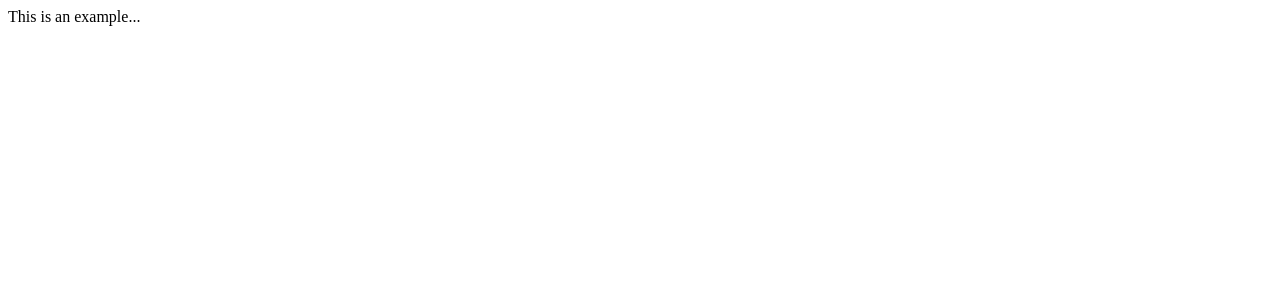
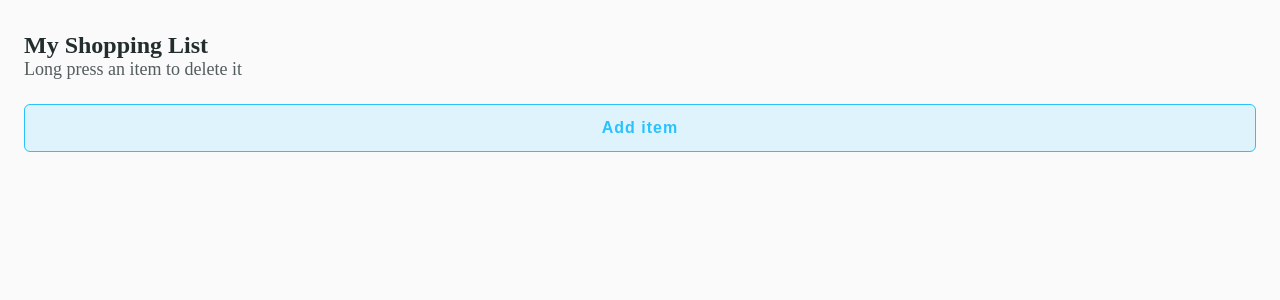
Before and after one commit to fabremauricio/my-shopping-list, a React app: page / in a window 1280 px wide. Shown: the top 300 px of the page. Built offline with nearby package versions, Linux system fonts and the light colour scheme.

Commit message:
Configure webpack for css

```diff
--- a/src/App.js
+++ b/src/App.js
@@ -1,23 +1,17 @@
-// import React from "react";
-// import { BrowserRouter as Router, Switch, Route } from "react-router-dom";
+import React from "react";
+import { BrowserRouter as Router, Switch, Route } from "react-router-dom";
 
-// import Home from "./components/home";
-// import "./main.css";
+import Home from "./components/home";
+import "./main.css";
 
-// function App() {
-//   return (
-//     <Router>
-//       <Switch>
-//         <Route path="/" component={Home} />
-//       </Switch>
-//     </Router>
-//   );
-// }
+function App() {
+  return (
+    <Router>
+      <Switch>
+        <Route path="/" component={Home} />
+      </Switch>
+    </Router>
+  );
+}
 
-// export default App;
-
-import React from "react";
-
-export default function App() {
-  return <div>This is an example...</div>;
-}
+export default App;
--- a/src/index.js
+++ b/src/index.js
@@ -1,22 +1,16 @@
-// import React from "react";
-// import ReactDOM from "react-dom";
+import React from "react";
+import ReactDOM from "react-dom";
 
-// import App from "./App";
+import App from "./App";
 
-// import { Provider } from "react-redux";
-// import store from "./redux/store";
+import { Provider } from "react-redux";
+import store from "./redux/store";
 
-// ReactDOM.render(
-//   <React.StrictMode>
-//     <Provider store={store}>
-//       <App />
-//     </Provider>
-//   </React.StrictMode>,
-//   document.getElementById("root")
-// );
-
-
-import ReactDOM from 'react-dom';
-import App from './App';
-
-ReactDOM.render(<App/>, document.getElementById("root"));
+ReactDOM.render(
+  <React.StrictMode>
+    <Provider store={store}>
+      <App />
+    </Provider>
+  </React.StrictMode>,
+  document.getElementById("root")
+);
--- a/webpack.config.js
+++ b/webpack.config.js
@@ -19,6 +19,11 @@ module.exports = {
         test: /.(js|jsx)$/,
         exclude: /node_modules/,
       },
+      {
+        use: ['style-loader','css-loader'],
+        test: /.(css)$/,
+        exclude: /node_modules/,
+      }
     ],
   },
   resolve: {
```
Also changed, not shown: package.json (+7 -1 lines), 5 other files (tests, documents, lock files or other folders).
